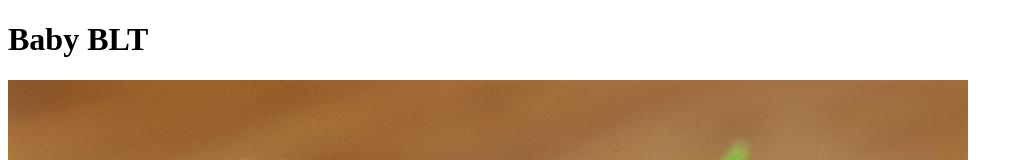
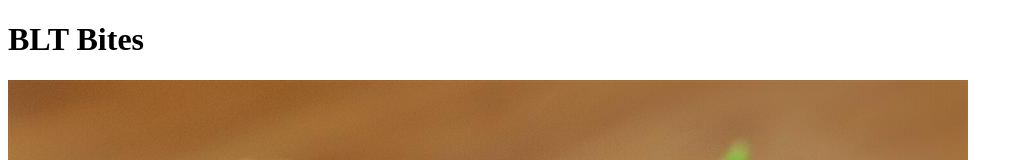
Before and after one commit to Blackiechan757/odin-recipes, a plain HTML site: page recipes/baby-blt.html in a window 1280 px wide. Shown: the top 160 px of the page, without its empty margins (0-1023 px from the left). Drawn offline with Linux system fonts and the light colour scheme.

Commit message:
Change Baby BLT to BLT Bites

```diff
--- a/recipes/baby-blt.html
+++ b/recipes/baby-blt.html
@@ -3,10 +3,10 @@
 <head>
     <meta charset="UTF-8">
 
-    <title>Baby BLT</title>
+    <title>BLT Bites</title>
 </head>
 <body>
-    <h1>Baby BLT</h1>
+    <h1>BLT Bites</h1>
 
     <img src="../img/baby-blt.jpeg">
 
```
